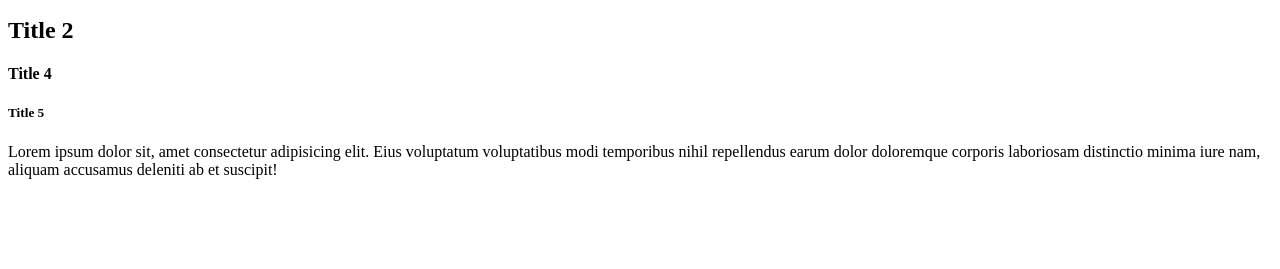
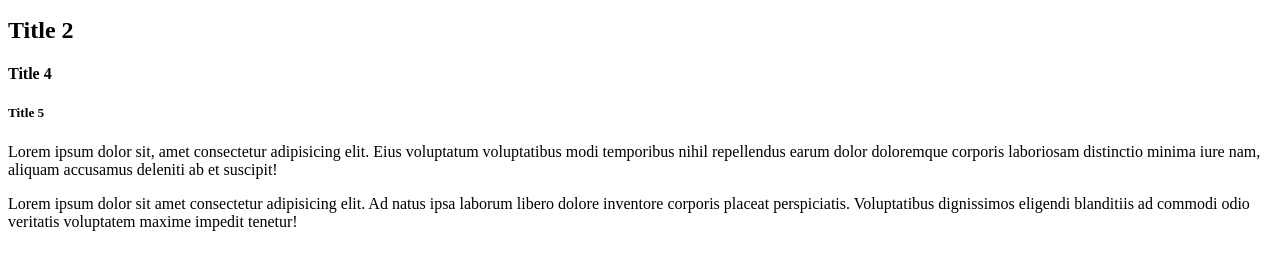
Before and after one commit to HEMALSEBASTIAN/github, a plain HTML site: page index.html in a window 1280 px wide. Shown: the part 105-374 px from the top of the page. Drawn offline with Linux system fonts and the light colour scheme.

Commit message:
added paragarph 2

```diff
--- a/index.html
+++ b/index.html
@@ -13,5 +13,6 @@
     <h4>Title 4</h4>
     <h5>Title 5</h5>
     <p>Lorem ipsum dolor sit, amet consectetur adipisicing elit. Eius voluptatum voluptatibus modi temporibus nihil repellendus earum dolor doloremque corporis laboriosam distinctio minima iure nam, aliquam accusamus deleniti ab et suscipit!</p>
+    <p>Lorem ipsum dolor sit amet consectetur adipisicing elit. Ad natus ipsa laborum libero dolore inventore corporis placeat perspiciatis. Voluptatibus dignissimos eligendi blanditiis ad commodi odio veritatis voluptatem maxime impedit tenetur!</p>
 </body>
 </html>
```
